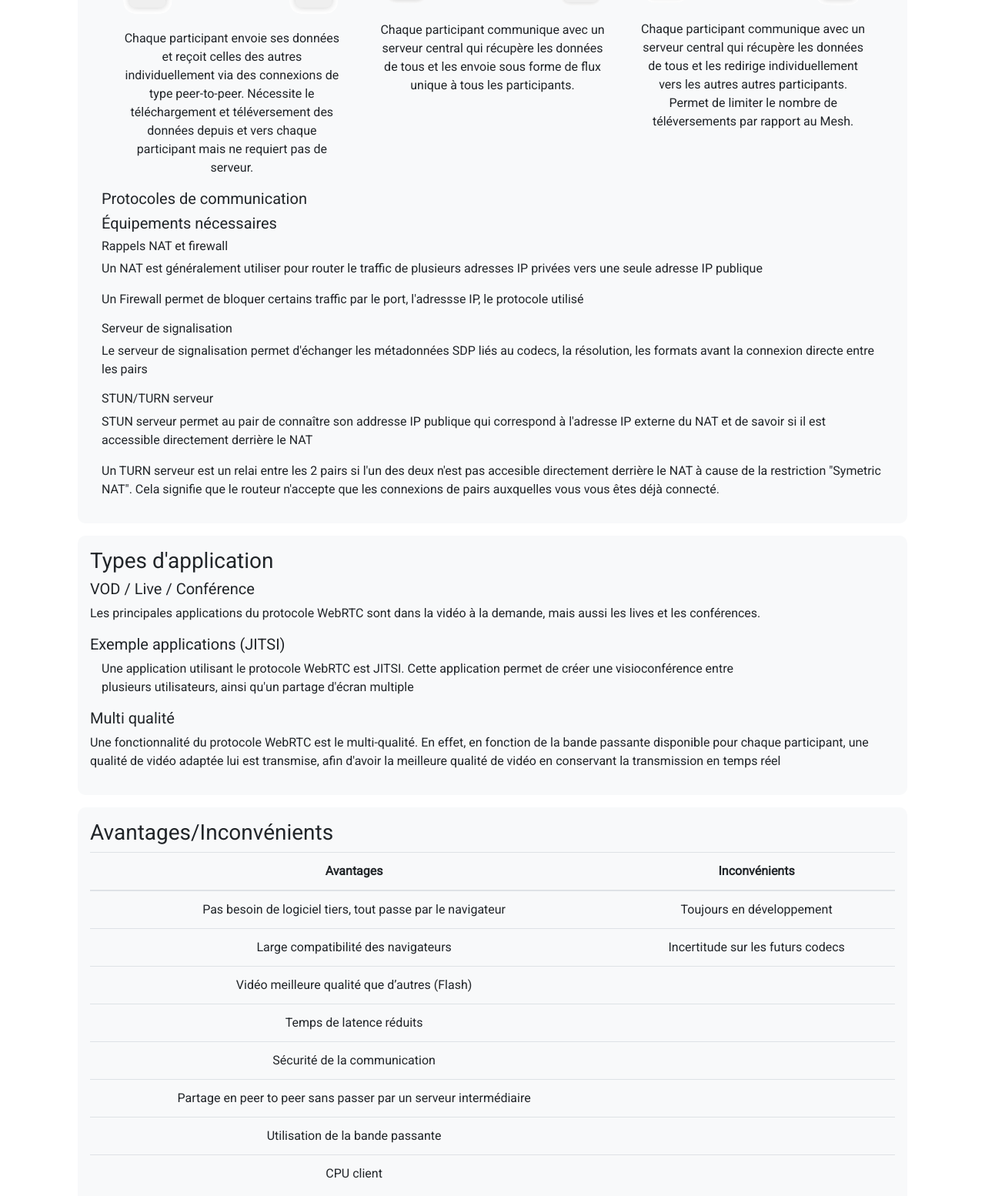
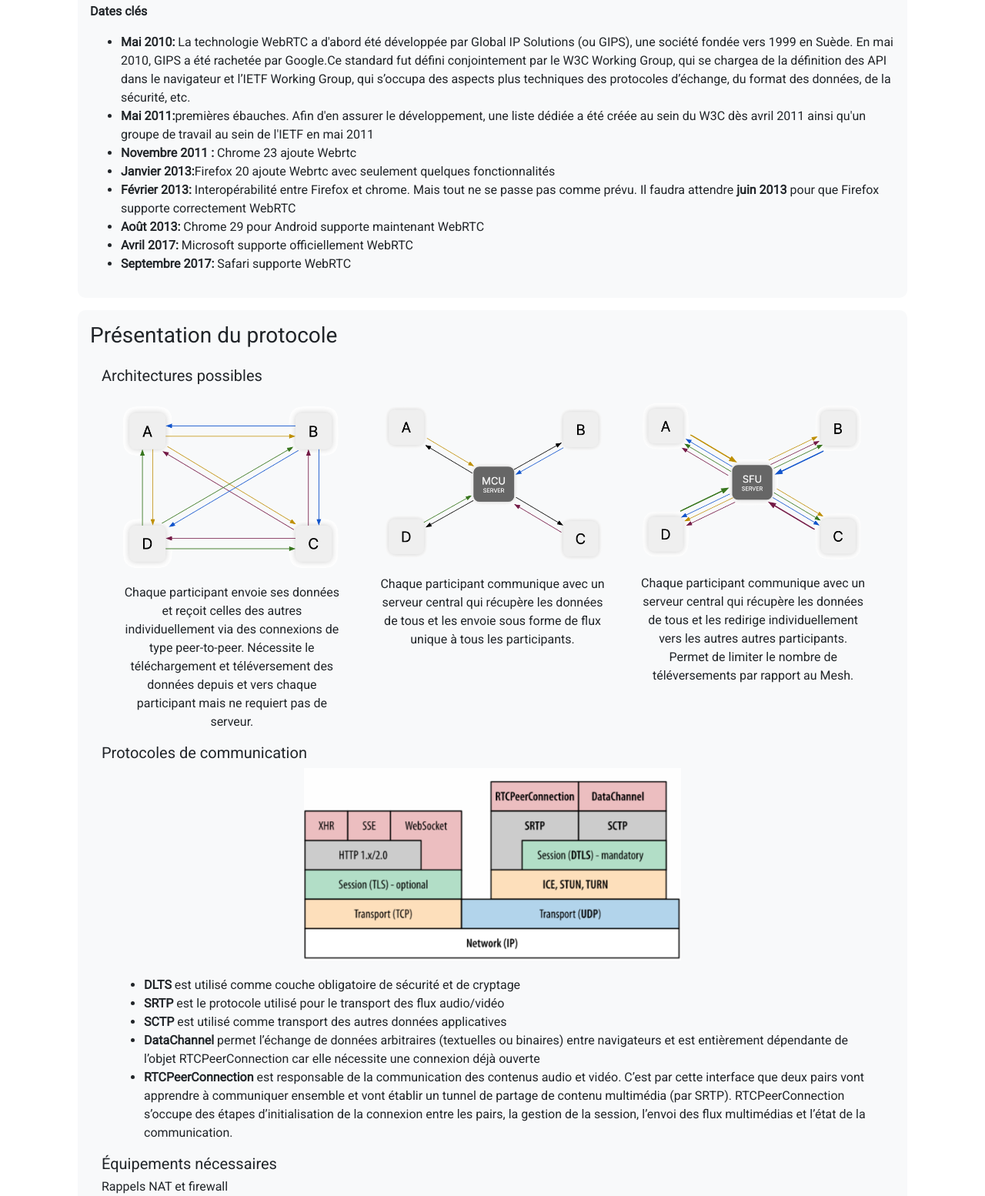
Before and after one commit to EM-Tim/WebRTC, a website: page web/index.html in a window 1280 px wide. Shown: the part 511-2065 px from the top of the page at 77% size. Drawn offline with nearby package versions, Linux system fonts and the light colour scheme.

Commit message:
Ajout Intro et protocole de communication

```diff
--- a/web/index.html
+++ b/web/index.html
@@ -26,6 +26,46 @@
     <div class="container">
         <div class="row">
             <h3>Introduction</h3>
+            <p> <b> Comment naquit WebRTC ?<br/></b>
+                La nécessité et la volonté de faire des vidéoconférences et de communiquer sur le web existe depuis un certain temps
+                et des technologies pour faire de la diffusion vidéo existaient avant Webrtc comme les protocoles <strong>HLS</strong> (pour HTTP Live Streaming), <strong>MPEG-DASH</strong> (Dynamic Adaptative Streaming over HTTP).
+                Ces protocoles impliquent une latence de niveau intermédiaire comme ils sont basés sur HTTP, lui-même basé sur TCP/IP.<br/>
+                Avec HLS ou MPEG-DASH, par exemple, on aura un écart de l’ordre de 30 à 45 secondes entre la captation du flux multimédia et l’écoute de celui-ci dans le navigateur.
+                Or lorsqu’on fait de la visio-conférence une latence de plusieurs secondes est inimaginable.<br/>
+                Il existe aussi d’autres protocoles comme <strong>RTMP </strong>qui n’est pas basé sur HTTP et offre une faible latence, mais qui nécessite un plugin Flash pour être utilisé dans un navigateur.
+                Le problème étant que Flash appartenait à une seule compagnie, son développement n’était ni concerté ni ouvert dépourvu de standard et cette technologie opérait dans un navigateur Web comme une boîte noire.
+                Du point de vue de l'utilisateur, cela nécessitait des installations supplémentaires. Du point de vue du développeur, il fallait étudier une pile et des protocoles complexes. <br/>
+                Avec HTML5, l’idée est d’apporter les fonctionnalités directement dans le navigateur et d’instaurer des API réellement natives (du point de vue du navigateur) et développées de façon collaborative et ouverte par les acteurs de l’industrie.
+                C’est ainsi naquit la spécification WebRTC pour Web Real-Time Communication.
+                WebRTC entend rendre possible les communications multimédias en temps réel dans un contexte Web en évacuant la nécessité d’une installation préalable
+            </p>
+            <p> <b>Dates clés </b></p>
+            <ul>
+                <li> <strong>Mai 2010:</strong> La technologie WebRTC a d'abord été développée par Global IP Solutions (ou GIPS), une société fondée vers 1999 en Suède.
+                    En mai 2010, GIPS a été rachetée par Google.Ce standard fut défini conjointement par le W3C Working Group, qui se chargea de la définition des API dans le navigateur et l’IETF Working Group, qui s’occupa des aspects plus techniques des protocoles d’échange, du format des données, de la sécurité, etc.
+                </li>
+                <li>
+                    <strong>Mai 2011:</strong>premières ébauches. Afin d'en assurer le développement, une liste dédiée a été créée au sein du W3C dès avril 2011 ainsi qu'un groupe de travail au sein de l'IETF en mai 2011
+                </li>
+                <li>
+                    <strong>Novembre 2011 : </strong> Chrome 23 ajoute Webrtc
+                </li>
+                <li>
+                    <strong>Janvier 2013:</strong>Firefox 20 ajoute Webrtc avec seulement quelques fonctionnalités
+                </li>
+                <li>
+                   <strong> Février 2013: </strong>  Interopérabilité entre Firefox et chrome. Mais tout ne se passe pas comme prévu. Il faudra attendre <strong>juin 2013</strong> pour que Firefox supporte correctement WebRTC
+                </li>
+                <li>
+                    <strong>Août 2013: </strong> Chrome 29 pour Android supporte maintenant WebRTC
+                </li>
+                <li>
+                    <strong>Avril 2017: </strong>Microsoft supporte officiellement WebRTC
+                </li>
+                <li>
+                    <strong>Septembre 2017: </strong> Safari supporte WebRTC
+                </li>
+            </ul>
         </div>
     </div>
 </section>
@@ -81,6 +121,25 @@
 
         <h5>Protocoles de communication</h5>
         <div class="container">
+            <img class="img-protocole" src="data/protocole_webrtc.png" alt="">
+            <ul>
+                <li> <strong>DLTS</strong> est utilisé comme couche obligatoire de sécurité et de cryptage
+                </li>
+                <li>
+                    <strong>SRTP</strong> est le protocole utilisé pour le transport des flux audio/vidéo
+                </li>
+                <li>
+                    <strong>SCTP</strong> est utilisé comme transport des autres données applicatives
+                </li>
+                <li>
+                    <strong>DataChannel</strong> permet l’échange de données arbitraires (textuelles ou binaires) entre navigateurs et est entièrement dépendante de l’objet RTCPeerConnection car elle nécessite une connexion déjà ouverte
+
+                </li>
+                <li>
+                    <strong>RTCPeerConnection</strong> est responsable de la communication des contenus audio et vidéo. C’est par cette interface que deux pairs vont apprendre à communiquer ensemble et vont établir un tunnel de partage de contenu multimédia (par SRTP).
+                    RTCPeerConnection s’occupe des étapes d’initialisation de la connexion entre les pairs, la gestion de la session, l’envoi des flux multimédias et l’état de la communication.
+                </li>
+            </ul>
             <div class="row">
                 <h5>Équipements nécessaires</h5>
             </div>
--- a/web/styles.css
+++ b/web/styles.css
@@ -79,3 +79,12 @@ code, kbd, pre, samp {
     font-family: SFMono-Regular, Menlo, Monaco, Consolas, "Liberation Mono", "Courier New", monospace;
     font-size: 1em;
 }
+.img-protocole {
+    max-width: 80%;
+    height: 250px;
+    justify-content: center;
+    display: block;
+    margin-left: auto;
+    margin-right: auto;
+    margin-bottom: 2%;
+}
```
Also changed, not shown: web/data/architecture.png (added), web/data/protocole_webrtc.png (added).
